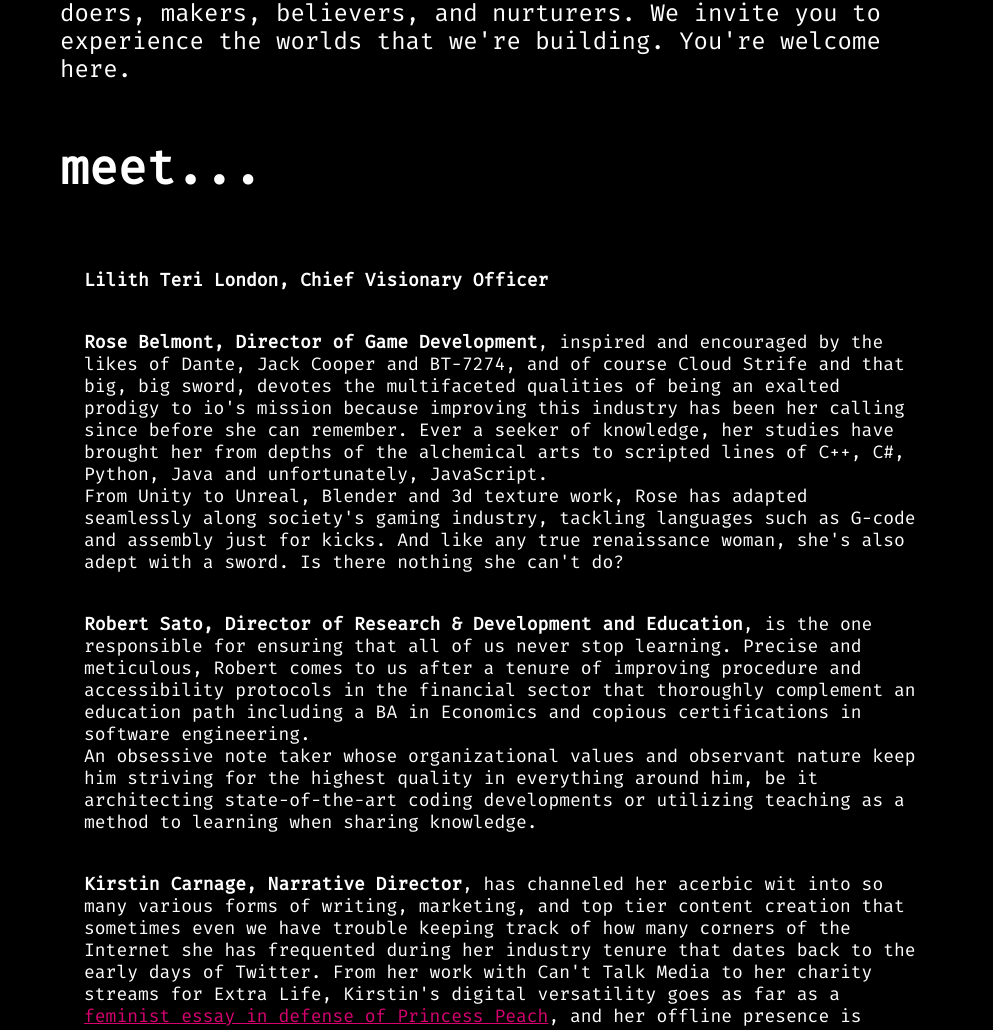
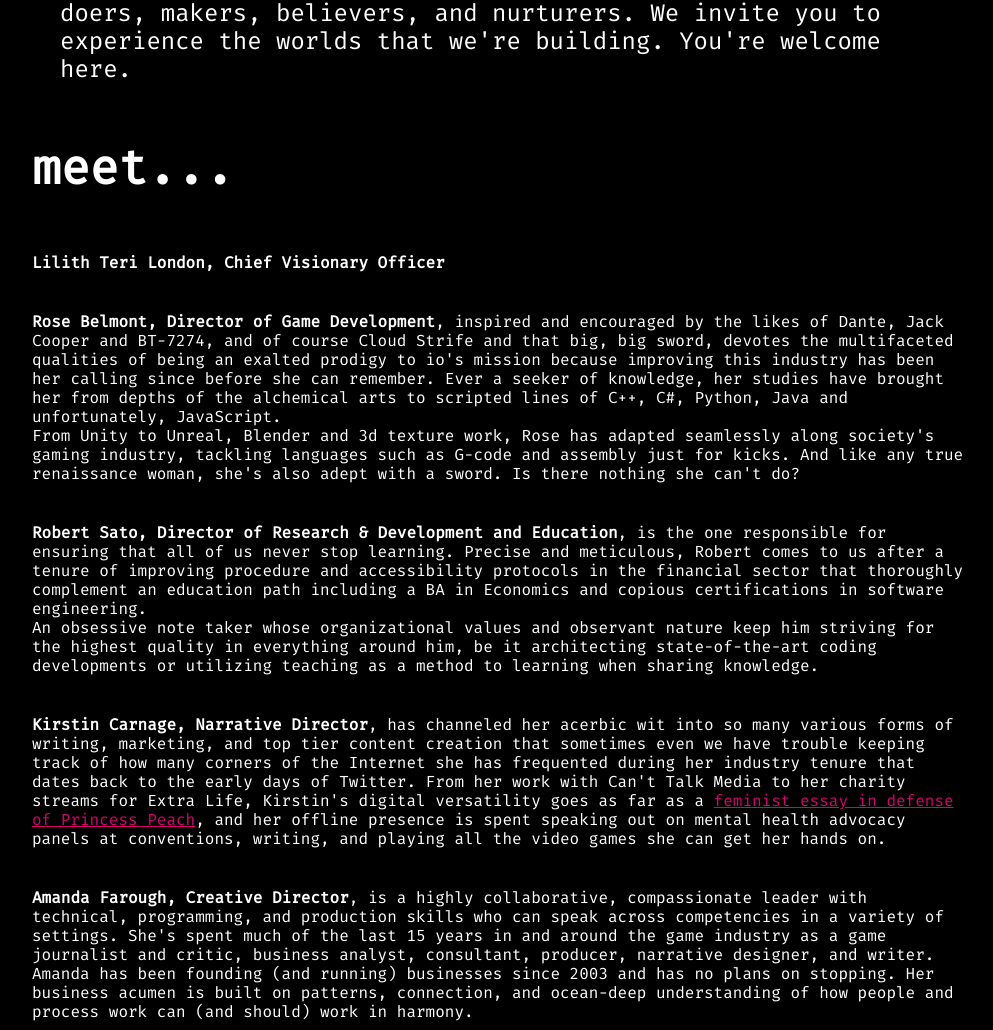
Before and after one commit to equal-io/site, a plain HTML site: page index.html in a window 1280 px wide. Shown: the part 1771-2801 px from the top of the page, without its empty margins (140-1133 px from the left). Drawn offline with Linux system fonts and the light colour scheme.

Commit message:
it was not done, but perhaps, now, it will be not done yet again

```diff
--- a/style.css
+++ b/style.css
@@ -177,7 +177,16 @@ a:hover {
 	#team {
 		font-size: 18px;
 	}
+    #mission, #about-us {
+        padding: 1rem 2rem;
+    }
+    }
 	#bios {
 		font-size: 16px;
+		padding: 1rem 0 0 0;
 	}
+	#team {
+		padding: 1rem 2rem;
+	}
+
 }
```
